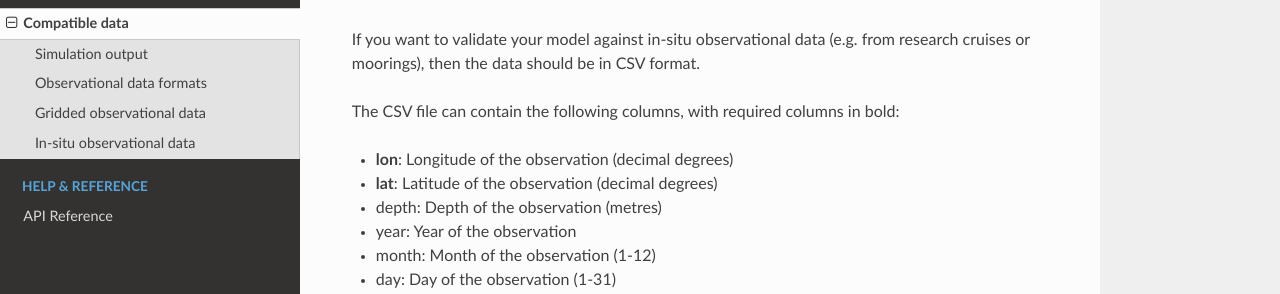
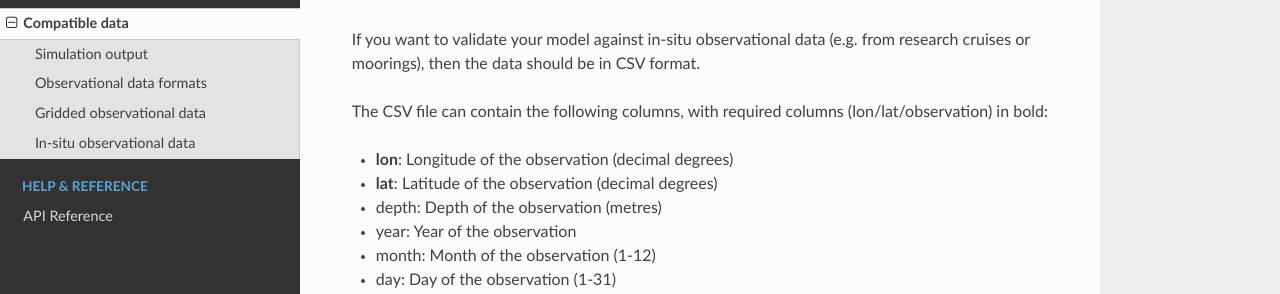
Before and after one commit to pmlmodelling/oceanVal, a Sphinx documentation site: the page built from docs/source/obs_data.rst, in a window 1280 px wide and 900 px high, scrolled down 1017 px. Shown: the part 203-497 px from the top of the window. Built offline with Sphinx 7.4.7 and the Read the Docs theme 3.1.0, drawn with Linux system fonts in a browser that asks for light colours.

Commit message:
some further clarificiations on point

```diff
--- a/docs/source/obs_data.rst
+++ b/docs/source/obs_data.rst
@@ -46,7 +46,7 @@ In-situ observational data
 
 If you want to validate your model against in-situ observational data (e.g. from research cruises or moorings), then the data should be in CSV format.
 
-The CSV file can contain the following columns, with required columns in bold:
+The CSV file can contain the following columns, with required columns (lon/lat/observation) in bold:
 
 - **lon**: Longitude of the observation (decimal degrees)
 - **lat**: Latitude of the observation (decimal degrees)
```
